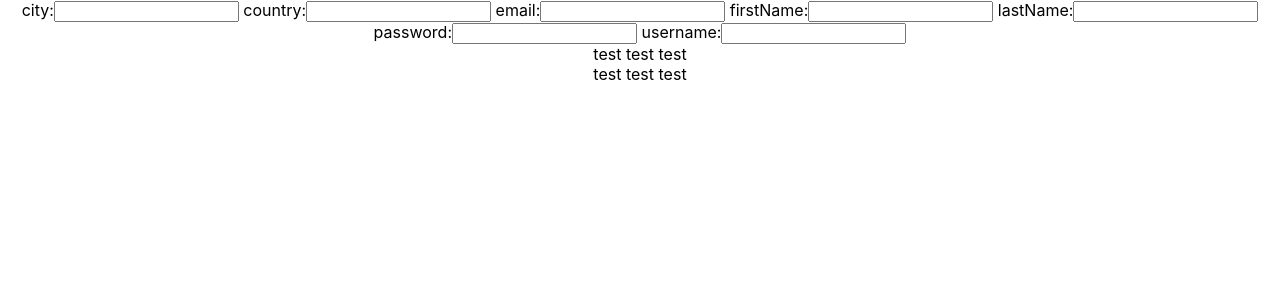
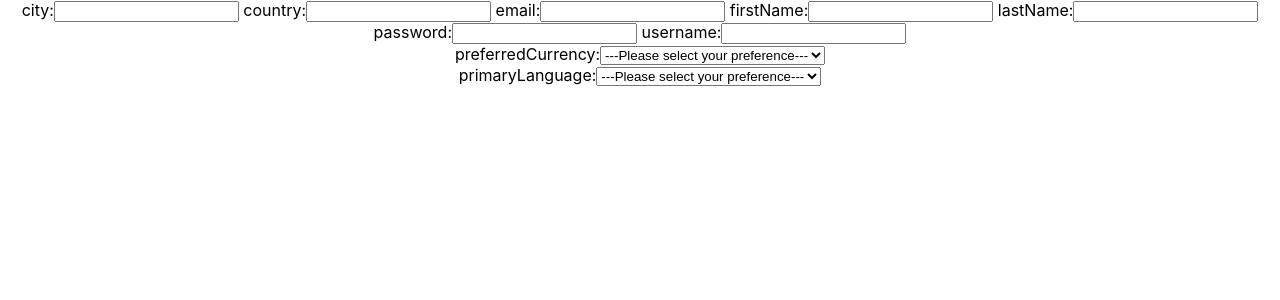
Before and after one commit to african-marketplace-tt7/frontend, a React (Create React App) app in the folder african-marketplace/: page / in a window 1280 px wide. Shown: the top 300 px of the page. Built offline with nearby package versions, Linux system fonts and the light colour scheme.

Commit message:
select input and option components created

```diff
--- /dev/null
+++ b/african-marketplace/src/components/Inputs/SelectInput/Option/Option.js
@@ -0,0 +1,10 @@
+import React from 'react';
+
+const Option = ({details}) => {
+
+  return (
+    <option value={details}>{details}</option>
+  )
+}
+
+export default Option;
--- a/african-marketplace/src/components/Inputs/SelectInput/SelectInput.js
+++ b/african-marketplace/src/components/Inputs/SelectInput/SelectInput.js
@@ -1,10 +1,30 @@
 import React from 'react';
+import Option from './Option/Option';
+
+const SelectInput = ({name, languages, currencies, value}) => {
+  console.log(value) //=> null
 
 
-const SelectInput = () => {
+  let options = [];
+
+  if(name === 'preferredCurrency'){
+    options = currencies;
+  } else if (name === 'primaryLanguage'){
+    options = languages;
+  }
+
+  let optionsToRender = options.map(option => {
+    return <Option details={option} value={value}/>
+  })
+
   return (
     <div>
-      test test test
+      <label name={name}> {name}:
+        <select type="select" value={value}>
+          <option value='0'>---Please select your preference---</option>
+          {optionsToRender}
+        </select>
+      </label>
     </div>
   )
 }
--- a/african-marketplace/src/components/SignupForm/SignupForm.js
+++ b/african-marketplace/src/components/SignupForm/SignupForm.js
@@ -12,12 +12,17 @@ const initialStateText = {
   username: ""
 }
 const initialStateSelect = {
-  preferredCurrency: "",
-  primaryLanguage: "",
+  preferredCurrency: 0,
+  primaryLanguage: 0,
 }
 
+const currencies = ['DZD', 'AOA', 'BWP',];
+
+const languages = ['Bangi Me', 'Bayot','Dompo','Ega','Gomba',]
+
+
 const SignupForm = () => {
-  const [form, setForm] = useState({ ...initialStateText, ...initialStateSelect });
+  const [form, setForm] = useState({...initialStateText, ...initialStateSelect});
   console.log(form);
 
   const text = [];
@@ -52,7 +57,7 @@ const SignupForm = () => {
         return <TextInput name={i} key={i} value={form[i]} onChange={testOnChangeHandler} />
       })}
       {select.map(i => {
-        return <SelectInput name={i} key={i} value={form[i]} onChange={selectOnChangeHandler} />
+        return <SelectInput name={i} key={i} value={form[i]} onChange={selectOnChangeHandler} languages={languages} currencies={currencies} />
       })}
     </div>
   )
```
Also changed, not shown: 1 other file (tests, documents, lock files or other folders).
